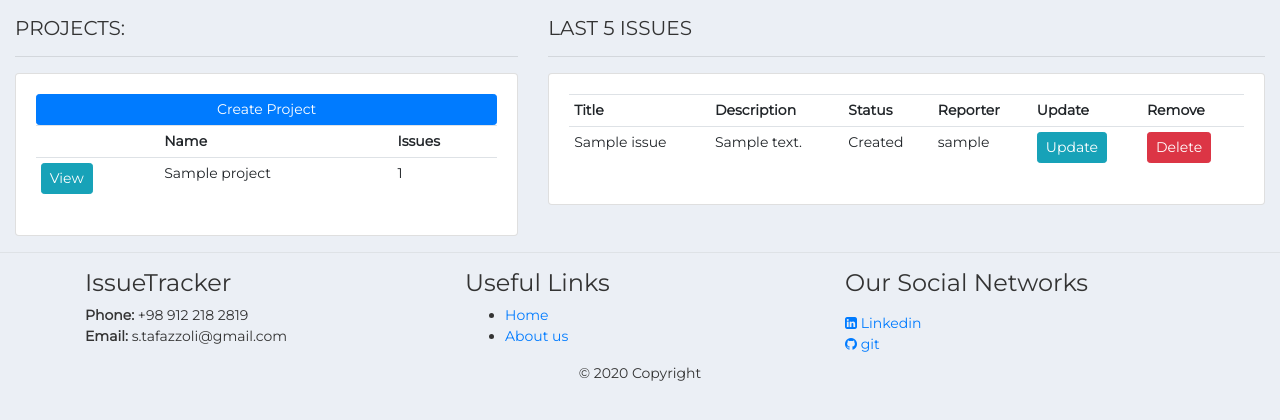
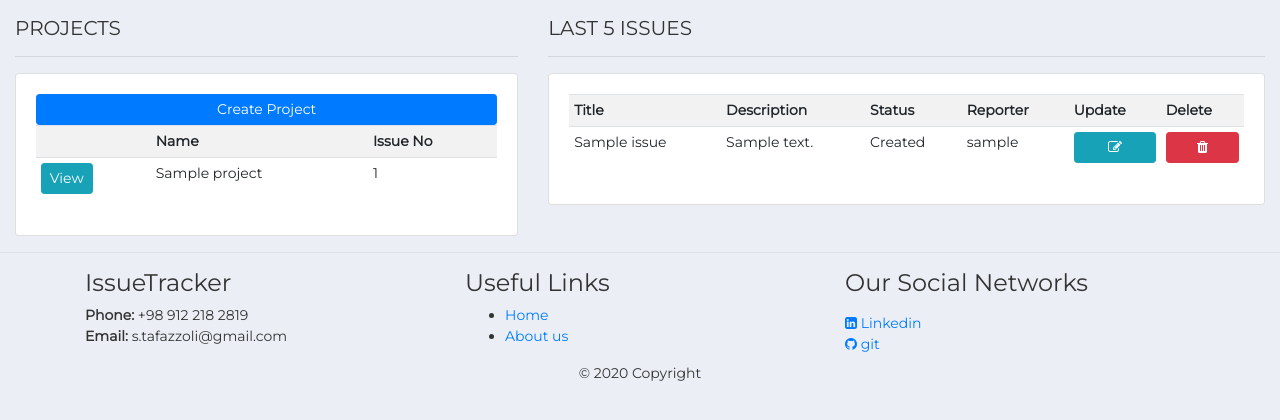
Before and after one commit to stafazzoli/django_issuetracker, a Django app: page / in a window 1280 px wide. Shown: the part 55-475 px from the top of the page. Run offline with Django 3.2, Linux system fonts and the light colour scheme; tables that the repository leaves empty hold one stand-in row (values such as "Sample post"); some libraries are stand-ins or nearby versions.

Commit message:
added update & delete issue functionality

```diff
--- a/projects/templates/projects/issue_detail.html
+++ b/projects/templates/projects/issue_detail.html
@@ -11,8 +11,8 @@
         <h4><strong>{{ issue.title }}</strong></h4>
     </div>
     <div class="container">
-        <button class="btn btn-outline-secondary btn-sm" type="button"><i class="fa fa-pencil"></i> Edit</button>
-        <button class="btn btn-outline-secondary btn-sm" type="button"><i class="fa fa-user-plus"></i> Assign</button>
+        <a class="btn btn-outline-secondary btn-sm" href="{% url 'projects:update_issue' pk=issue.pk %}"><i class="fa fa-edit"></i> Update</a>
+        <a class="btn btn-outline-secondary btn-sm" href="{% url 'projects:delete_issue' pk=issue.pk %}"><i class="fa fa-trash"></i> Delete</a>
 
         <div class="mt-3">
             <form action="{% url 'projects:change_status' pk=issue.pk %}" method="POST">
--- a/projects/urls.py
+++ b/projects/urls.py
@@ -5,8 +5,8 @@ app_name = 'projects'
 
 urlpatterns = [
     path('', views.FilteredProjectListView.as_view(), name='all'),
+    path('new/', views.ProjectCreateView.as_view(), name='create'),
     path('<int:pk>/', views.ProjectDetailView.as_view(), name='detail'),
-    path('new/', views.ProjectCreateView.as_view(), name='create'),
     path('<int:pk>/update/', views.ProjectUpdateView.as_view(), name='update'),
     path('<int:pk>/delete/', views.ProjectDeleteView.as_view(), name='delete'),
 
@@ -15,8 +15,9 @@ urlpatterns = [
 
     path('<int:project_pk>/issue/new/', views.IssueCreateView.as_view(), name="create_issue"),
     path('issue/<int:pk>/', views.IssueDetailView.as_view(), name="issue_detail"),
+    path('issue/<int:pk>/update/', views.IssueUpdateView.as_view(), name="update_issue"),
+    path('issue/<int:pk>/delete/', views.IssueDeleteView.as_view(), name="delete_issue"),
     path('<int:project_pk>/issues/', views.ProjectIssueListView.as_view(), name="project_issues"),
     path('user/<str:username>/issues/', views.UserIssueListView.as_view(), name="user_issues"),
-
     path('issue/<int:pk>/changestatus/', views.issue_change_status, name="change_status"),
 ]
--- a/templates/_dashboard.html
+++ b/templates/_dashboard.html
@@ -1,14 +1,14 @@
 <div class="row">
     <div class="col-md-5 mt-3">
-        <h5>PROJECTS:</h5>
+        <h5>PROJECTS</h5>
         <hr>
         <div class="card card-body">
             <a class="btn btn-primary btn-sm btn-block" href="{% url 'projects:create' %}">Create Project</a>
-            <table class="table table-sm">
+            <table class="table table-sm table-striped">
                 <tr>
                     <th></th>
                     <th>Name</th>
-                    <th>Issues</th>
+                    <th>Issue No</th>
                 </tr>
                 {% for p in projects %}
                 <tr>
@@ -25,14 +25,14 @@
         <h5>LAST 5 ISSUES</h5>
         <hr>
         <div class="card card-body">
-            <table class="table table-sm">
+            <table class="table table-sm table-striped">
                 <tr>
                     <th>Title</th>
                     <th>Description</th>
                     <th>Status</th>
                     <th>Reporter</th>
                     <th>Update</th>
-                    <th>Remove</th>
+                    <th>Delete</th>
                 </tr>
                 {% for i in issues %}
                 <tr>
@@ -40,8 +40,8 @@
                     <td>{{ i.description|truncatechars:20 }}</td>
                     <td>{{ i.get_status_display }}</td>
                     <td>{{ i.reporter.username }}</td>
-                    <td><a class="btn btn-sm btn-info" href="#">Update</a></td>
-                    <td><a class="btn btn-sm btn-danger" href="#">Delete</a></td>
+                        <td><a class="btn btn-sm btn-info btn-block" href="{% url 'projects:update_issue' pk=i.pk %}"><i class="fa fa-edit"> </a></td>
+                    <td><a class="btn btn-sm btn-danger btn-block" href="{% url 'projects:delete_issue' pk=i.pk %}"><i class="fa fa-trash"></a></td>
                 </tr>
                 {% endfor %}
             </table>
```
Also changed, not shown: projects/templates/projects/issue_confirm_delete.html (added, +14 -0 lines), projects/views.py (+17 -0 lines), projects/templates/projects/_issues.html (indentation only).
